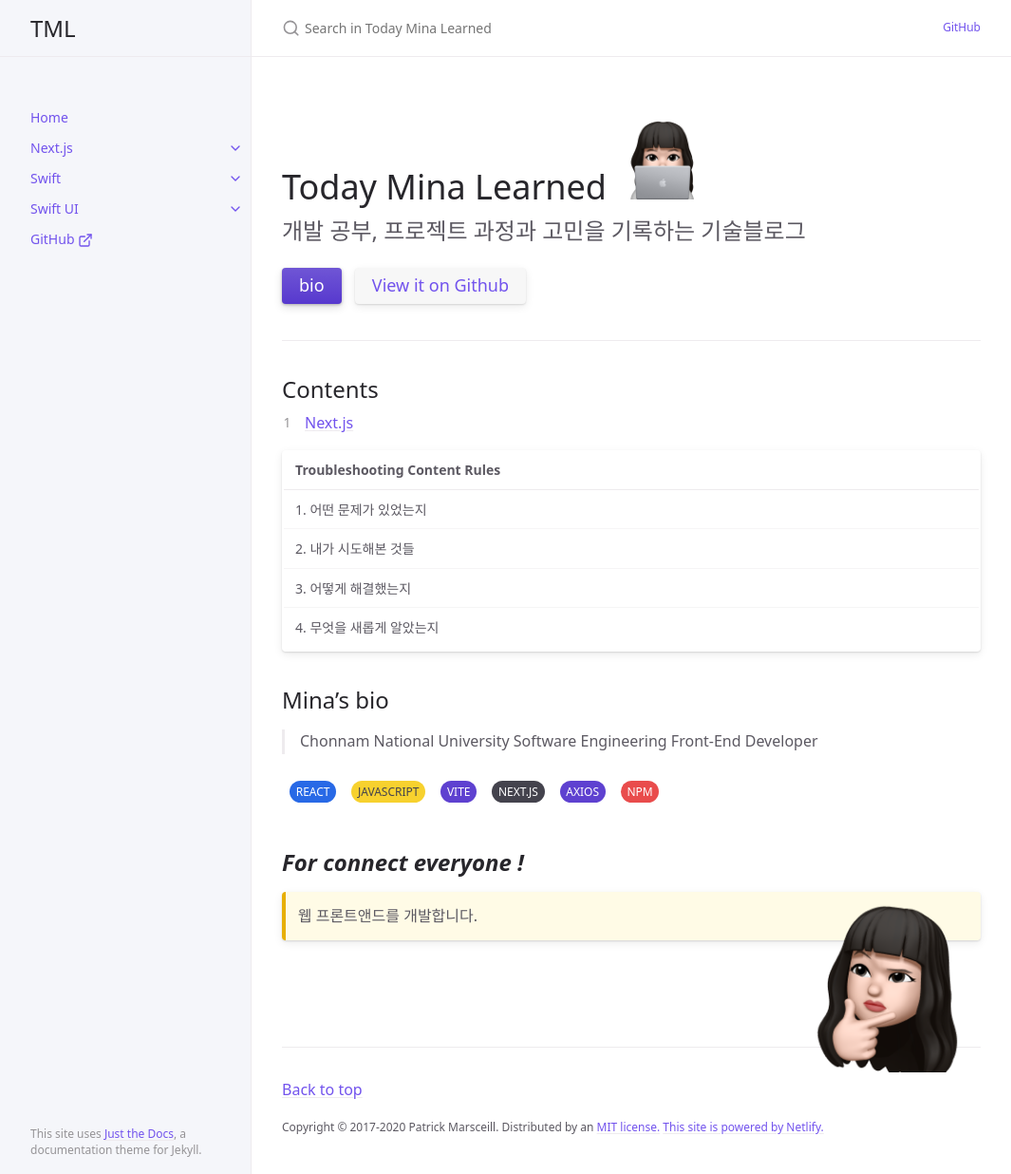
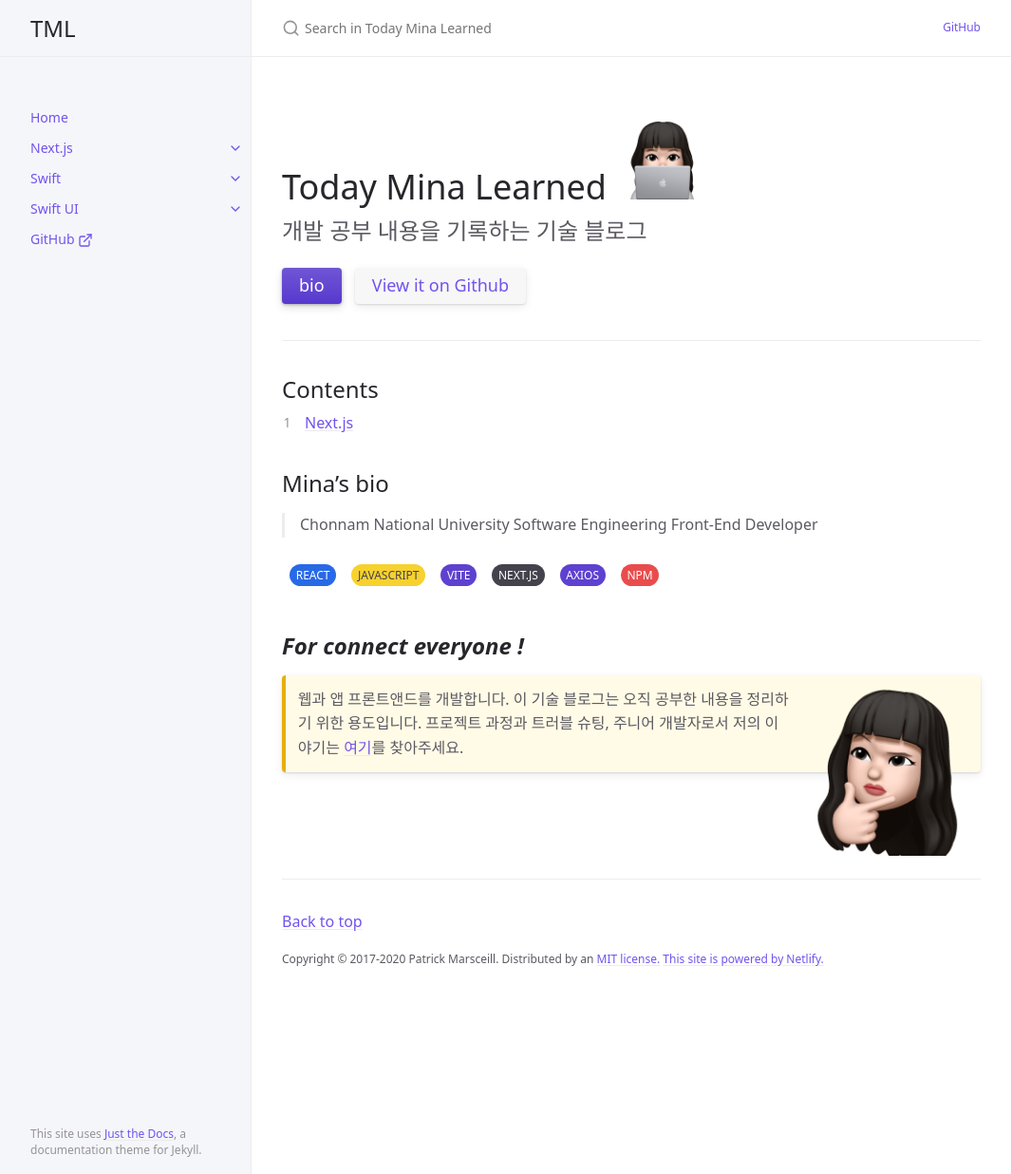
Before and after one commit to chaemina/chaemina.github.io, a Jekyll site: the page built from index.md, in a window 1280 px wide and 1236 px high. Shown: the whole window at 95% size, without its empty margins (107-1172 px from the left). Built offline with Jekyll 4.4.1, drawn with Linux system fonts in a browser that asks for light colours; cached includes are drawn as plain includes.

Commit message:
update : 24.01.30

```diff
--- a/index.md
+++ b/index.md
@@ -10,7 +10,7 @@ permalink: /
 
 
 {: .fs-6 }
-개발 공부, 프로젝트 과정과 고민을 기록하는 기술블로그
+개발 공부 내용을 기록하는 기술 블로그
 
 {: .fs-6 .fw-300 }
 [bio](#minas-bio){: .btn .btn-primary .fs-5 .mb-4 .mb-md-0 .mr-2 }
@@ -24,15 +24,6 @@ permalink: /
 
 
   1. [Next.js](http://127.0.0.1:4000/docs/nextjs/)
-
-
-
-| Troubleshooting Content Rules |
-| :---------------------------- |
-| 1. 어떤 문제가 있었는지       |
-| 2. 내가 시도해본 것들         |
-| 3. 어떻게 해결했는지          |
-| 4. 무엇을 새롭게 알았는지     |
 
 
 ## Mina's bio
@@ -62,7 +53,8 @@ npm
 ## **_For connect everyone !_**
 <img src="./assets/images/profile-icon.png" alt="profile Image" aria-label="profile Image" width="200rem" height="200rem">
 {: .d-flex .float-right}
-웹 프론트앤드를 개발합니다.
+웹과 앱 프론트앤드를 개발합니다. 이 기술 블로그는 오직 공부한 내용을 정리하기 위한 용도입니다. 프로젝트 과정과 트러블 슈팅, 주니어 개발자로서 저의
+이야기는 [여기](https://medium.com/@chaemina8282)를 찾아주세요.
 {: .highlight}
 
 
```
Also changed, not shown: docs/swift/class.md (+1 -0 lines), docs/swift/property.md (+2 -2 lines), docs/swift/struct.md (+2 -0 lines).
